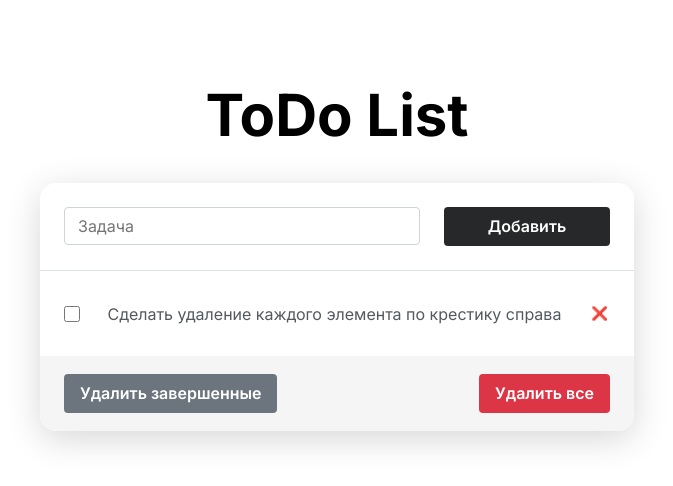
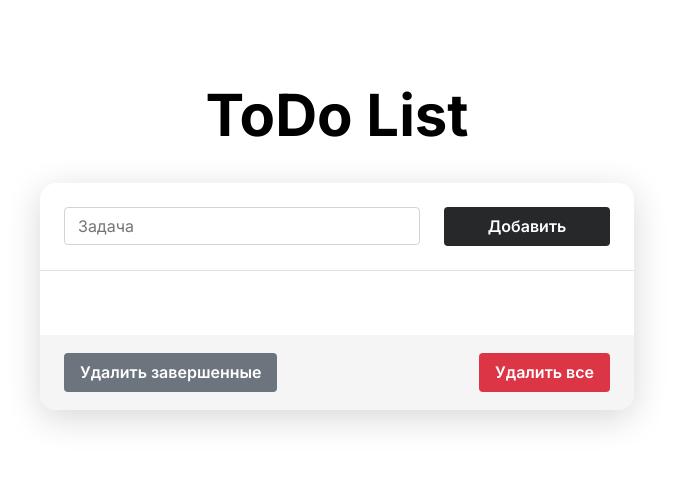
Before and after one commit to a-berezhkov/todo-list, a plain HTML site: page index.html in a window 1280 px wide. Shown: the whole page, without its empty margins (303-976 px from the left). Drawn offline with Linux system fonts and the light colour scheme.

Commit message:
feat: create js layout

```diff
--- a/index.html
+++ b/index.html
@@ -14,12 +14,15 @@
     <title>ToDo List</title>
   </head>
   <body>
-    <header class="header">
+    <div id="root">
+
+      <!-- <header class="header">
         <div class="container">
           <h1 class="header__title">ToDo List</h1>
         </div>
-    </header>
-    <main class="main">
+      </header> -->
+
+      <!-- <main class="main">
         <div class="container">
           <div class="todo">
             <div class="todo__top">
@@ -28,14 +31,12 @@
             </div>
             <ul class="todo__list">
               <li class="todo__item">
-              <input class="todo__task-checkbox" type="checkbox" id="1"/>
+                <input class="todo__task-checkbox" type="checkbox" id="1" />
                 <label class="todo__task-label" for="1"
-                >Сделать
-                удаление каждого элемента по крестику справа
+                  >Сделать удаление каждого элемента по крестику справа
                 </label>
                 <button class="todo__task-del">❌</button>
               </li>
-
             </ul>
             <div class="todo__bottom">
               <button class="todo__del-completed">Удалить завершенные</button>
@@ -43,7 +44,11 @@
             </div>
           </div>
         </div>
-    </main>
-    <script src="./js/index.js"></script>
+      </main> -->
+
+    </div>
+    <script type="module" src="./js/create.js"></script>
+    <script type="module" src="./js/index.js"></script>
+
   </body>
 </html>
--- /dev/null
+++ b/js/create.js
@@ -0,0 +1,64 @@
+//create header
+const headerDiv = document.createElement("div");
+headerDiv.classList.add("header");
+
+const containerHeaderDiv = document.createElement("div");
+containerHeaderDiv.classList.add("container");
+
+const headerTitle = document.createElement("h1");
+headerTitle.classList.add("header__title");
+headerTitle.innerHTML = "ToDo List";
+
+containerHeaderDiv.append(headerTitle);
+headerDiv.append(containerHeaderDiv);
+root.append(headerDiv);
+
+//create main
+const mainDiv = document.createElement("div");
+mainDiv.classList.add("main");
+
+const containerMainDiv = document.createElement("div");
+containerMainDiv.classList.add("container");
+
+const todoDiv = document.createElement("div");
+todoDiv.classList.add("todo");
+
+const todoTopDiv = document.createElement("div");
+todoTopDiv.classList.add("todo__top");
+
+const todoInput = document.createElement("input");
+todoInput.type = "text";
+todoInput.placeholder = "Задача";
+todoInput.classList.add("todo__input");
+
+const todoButton = document.createElement("button");
+todoButton.classList.add("todo__button");
+todoButton.textContent = "Добавить";
+
+todoTopDiv.append(todoInput);
+todoTopDiv.append(todoButton);
+todoDiv.append(todoTopDiv);
+
+const todoList = document.createElement("ul");
+todoList.classList.add("todo__list");
+
+todoDiv.append(todoList);
+
+const todoBottom = document.createElement("div");
+todoBottom.classList.add("todo__bottom");
+
+const todoButtonDelCompleted = document.createElement("button");
+todoButtonDelCompleted.classList.add("todo__del-completed");
+todoButtonDelCompleted.textContent = "Удалить завершенные";
+
+const todoButtonDelAll = document.createElement("button");
+todoButtonDelAll.classList.add("todo__del-all");
+todoButtonDelAll.textContent = "Удалить все";
+
+todoBottom.append(todoButtonDelCompleted);
+todoBottom.append(todoButtonDelAll);
+todoDiv.append(todoBottom);
+
+containerMainDiv.append(todoDiv);
+mainDiv.append(containerMainDiv);
+root.append(mainDiv);
--- a/js/index.js
+++ b/js/index.js
@@ -0,0 +1 @@
+const root = document.querySelector("#root");
```
Lines whose indentation alone changed are shown as unchanged.
